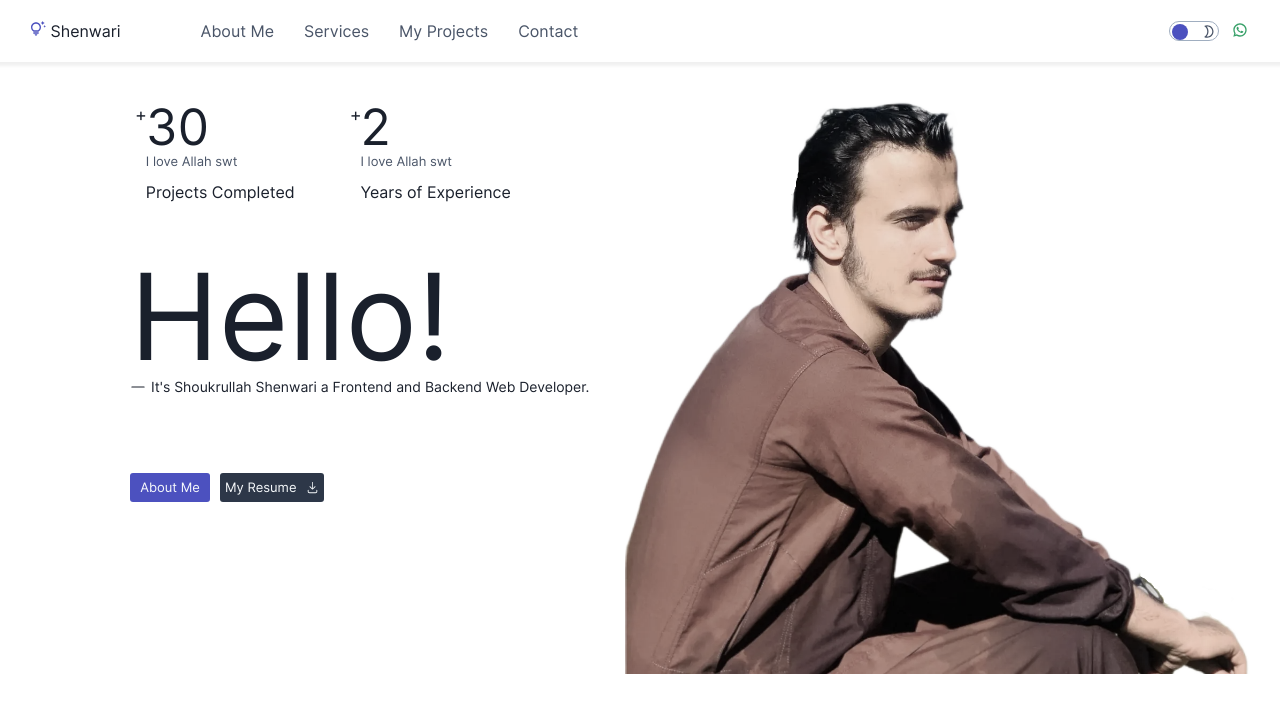
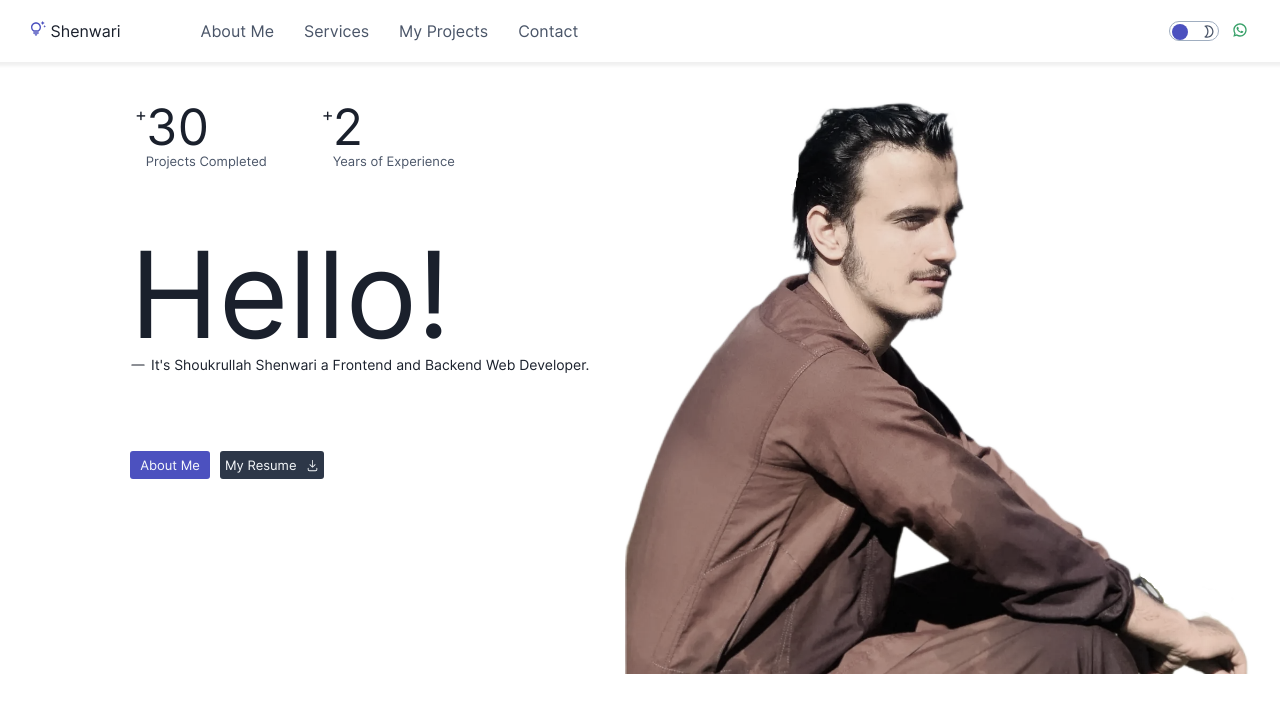
Before and after one commit to Shoukrullah/shoukrullah-shenwari-portfolio, a Next.js app: page / in a window 1280 px wide. Shown: the top 712 px of the page. Built offline with nearby package versions, Linux system fonts and the light colour scheme.

Commit message:
workDone problem has solved.

```diff
--- a/app/_components/WorkDone.tsx
+++ b/app/_components/WorkDone.tsx
@@ -11,7 +11,6 @@ function WorkDone({ count, label }: Props) {
       </div>
       <div>
         <p>{count}</p>
-        <p>I love Allah swt</p>
         <p>{label}</p>
       </div>
     </div>
```
